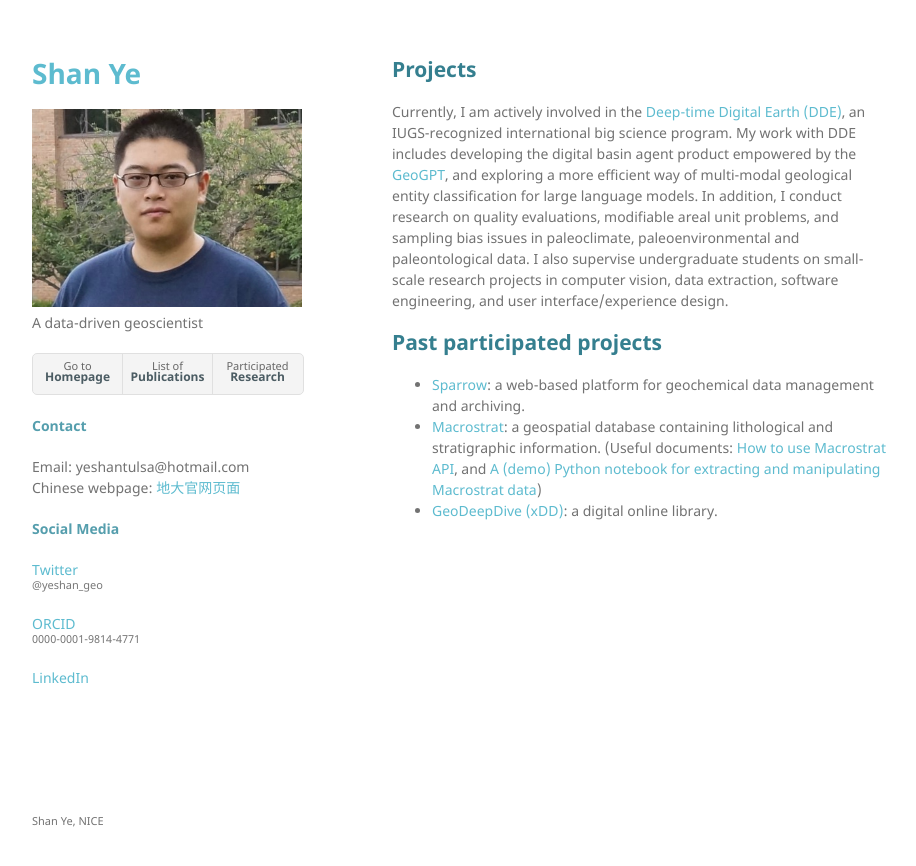
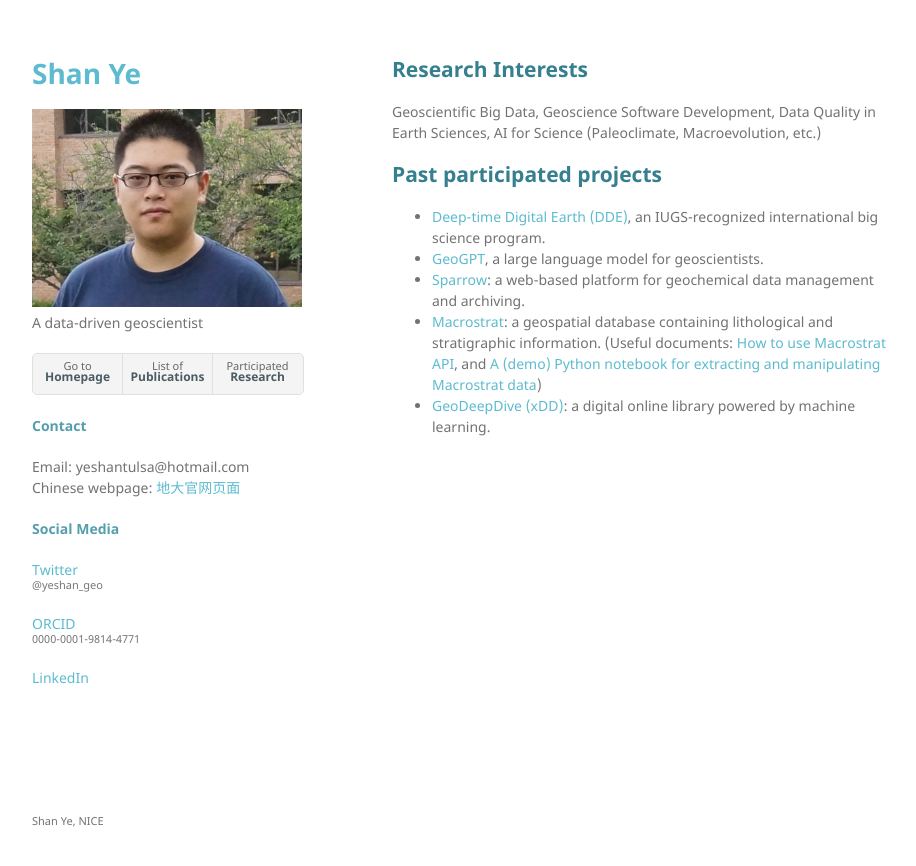
Before and after one commit to yeshan-geo/yeshan-geo.github.io, a Jekyll site: the page built from pages/research.md, in a window 1280 px wide. Shown: the top 866 px of the page, without its empty margins (178-1094 px from the left). Built offline with Jekyll 4.4.1, drawn with Linux system fonts in a browser that asks for light colours; our own code applies the rules of GitHub Pages for plain Markdown files.

Commit message:
Update research.md

```diff
--- a/pages/research.md
+++ b/pages/research.md
@@ -1,9 +1,11 @@
-## Projects
+## Research Interests
 
-Currently, I am actively involved in the [Deep-time Digital Earth (DDE)](https://deep-time.org/), an IUGS-recognized international big science program. My work with DDE includes developing the digital basin agent product empowered by the [GeoGPT](https://geogpt.deep-time.org), and exploring a more efficient way of multi-modal geological entity classification for large language models. In addition, I conduct research on quality evaluations, modifiable areal unit problems, and sampling bias issues in paleoclimate, paleoenvironmental and paleontological data. I also supervise undergraduate students on small-scale research projects in computer vision, data extraction, software engineering, and user interface/experience design.
+Geoscientific Big Data, Geoscience Software Development, Data Quality in Earth Sciences, AI for Science (Paleoclimate, Macroevolution, etc.)
 
 ## Past participated projects
 
+- [Deep-time Digital Earth (DDE)](https://deep-time.org/), an IUGS-recognized international big science program.
+- [GeoGPT](https://geogpt.deep-time.org), a large language model for geoscientists.
 - [Sparrow](https://sparrow-data.org/): a web-based platform for geochemical data management and archiving.
 - [Macrostrat](https://macrostrat.org/): a geospatial database containing lithological and stratigraphic information. (Useful documents: [How to use Macrostrat API](https://yeshan-geo.github.io/documents/others/How-To-Macrostrat-API.pdf), and [A (demo) Python notebook for extracting and manipulating Macrostrat data](https://github.com/yeshancqcq/earthcube_notebook))
-- [GeoDeepDive (xDD)](https://geodeepdive.org/): a digital online library.
+- [GeoDeepDive (xDD)](https://geodeepdive.org/): a digital online library powered by machine learning.
```
